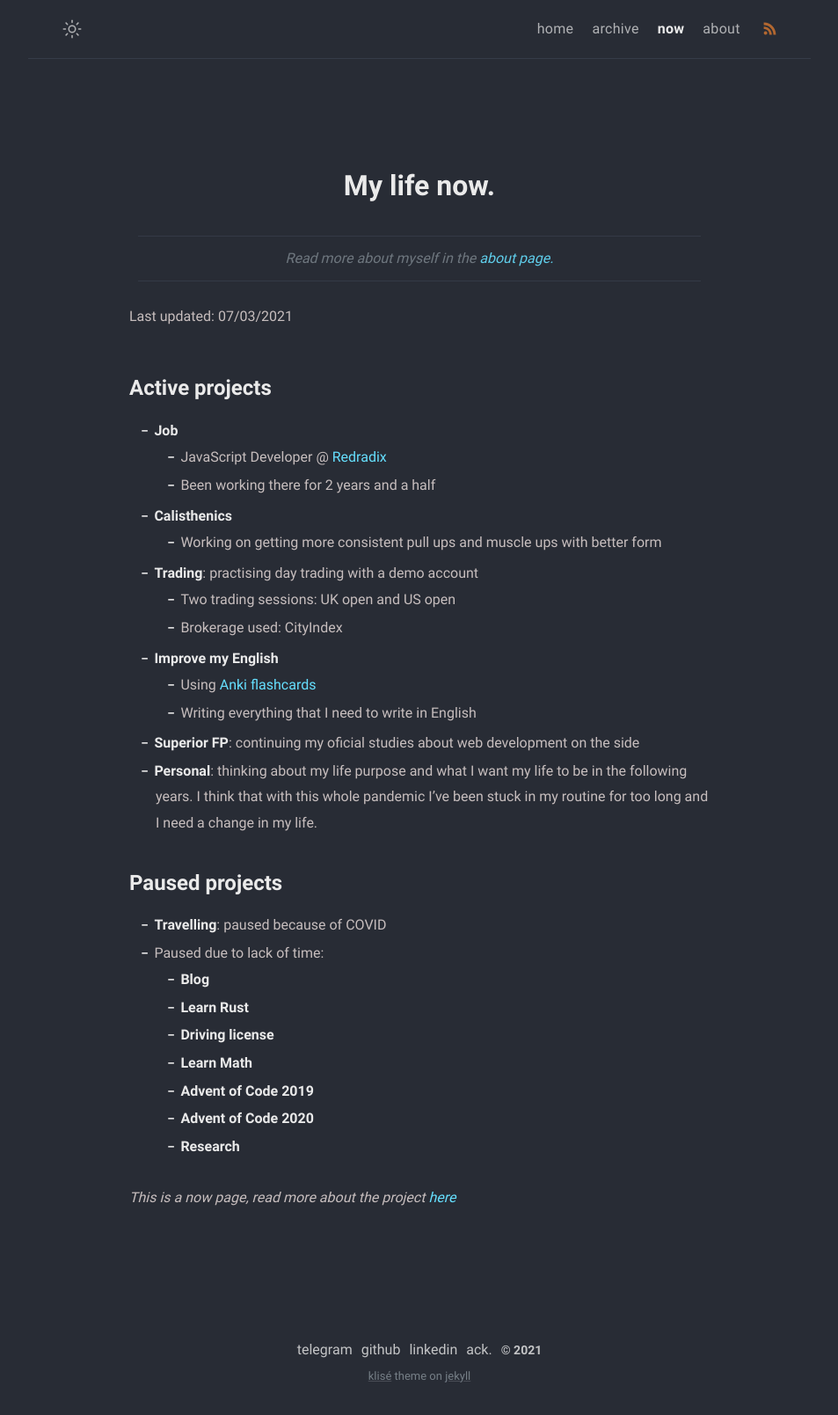
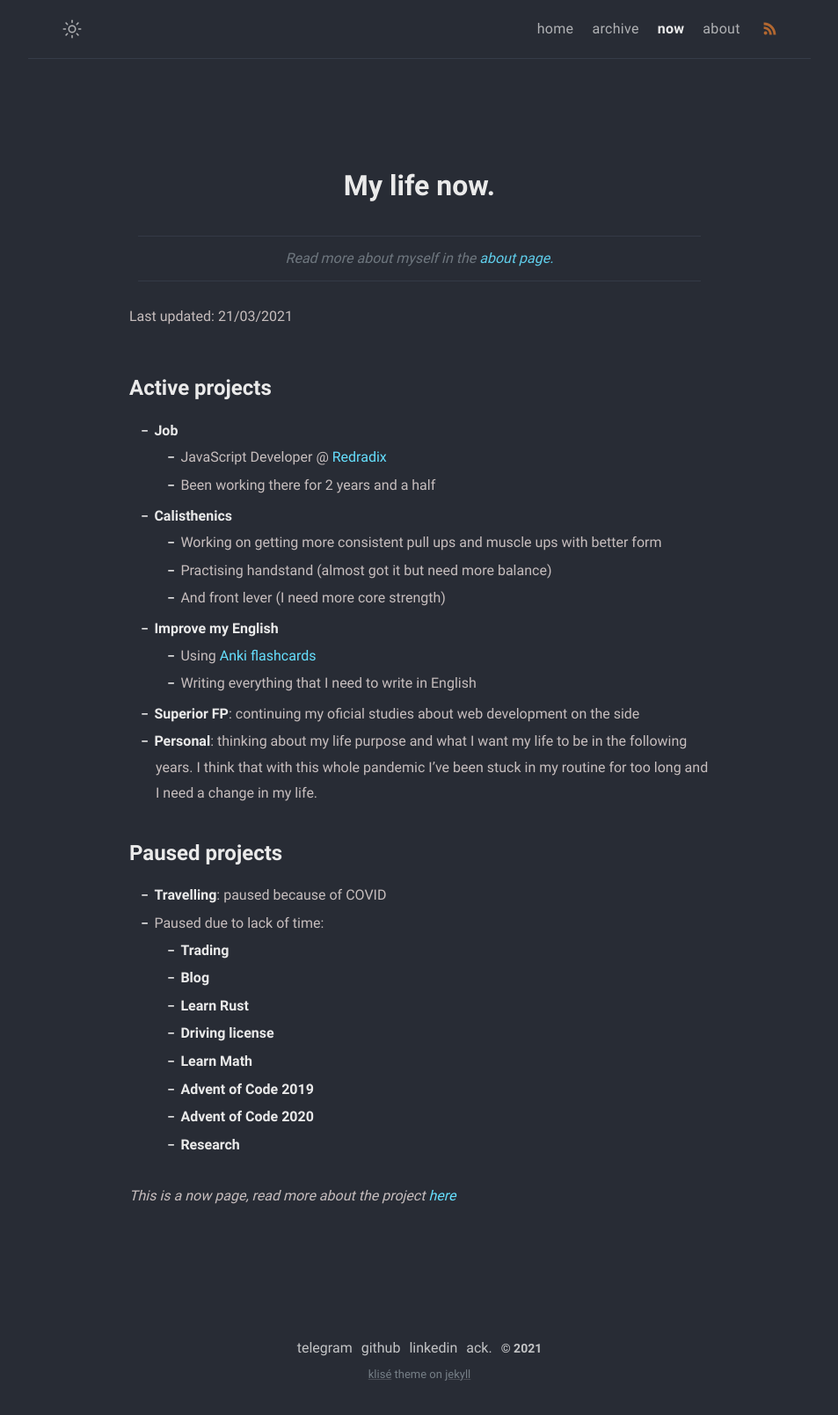
Before and after one commit to MonkeyAndres/MonkeyAndres.github.io, a Jekyll site: the page built from now.md, in a window 1280 px wide. Shown: the whole page at 88% size, without its empty margins (163-1116 px from the left). Built offline with Jekyll 4.4.1, drawn with Linux system fonts in a browser that asks for light colours.

Commit message:
📝 Update now page

```diff
--- a/now.md
+++ b/now.md
@@ -8,7 +8,7 @@ comments: false
 
 > Read more about myself in the [about page.](../about)
 
-Last updated: 07/03/2021
+Last updated: 21/03/2021
 
 # Active projects
 
@@ -17,9 +17,8 @@ Last updated: 07/03/2021
   - Been working there for 2 years and a half
 - **Calisthenics**
   - Working on getting more consistent pull ups and muscle ups with better form
-- **Trading**: practising day trading with a demo account
-  - Two trading sessions: UK open and US open
-  - Brokerage used: CityIndex
+  - Practising handstand (almost got it but need more balance)
+  - And front lever (I need more core strength)
 - **Improve my English**
   - Using [Anki flashcards](https://apps.ankiweb.net/)
   - Writing everything that I need to write in English
```
Also changed, not shown: other parts of now.md (+1 -0 lines).
